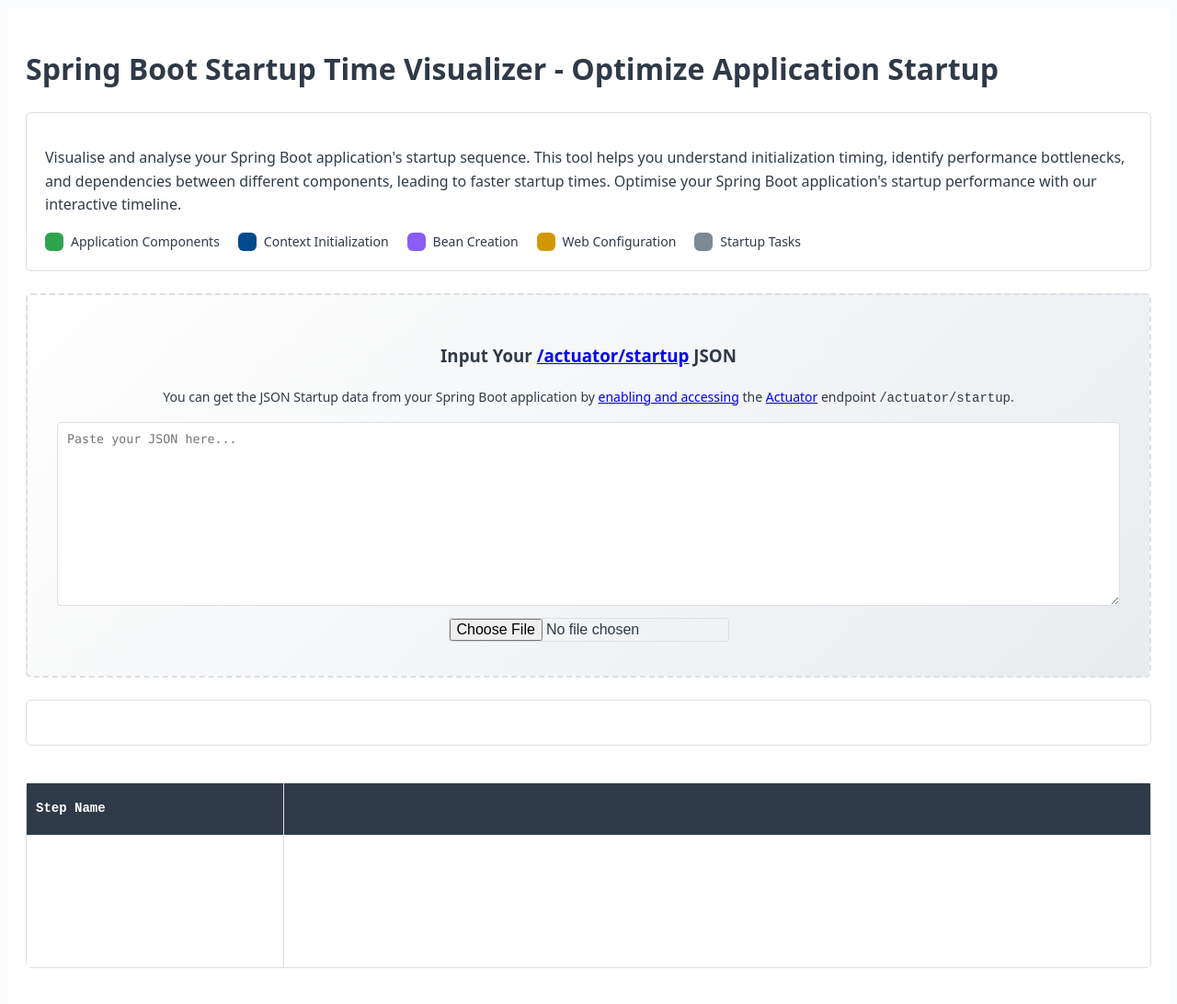
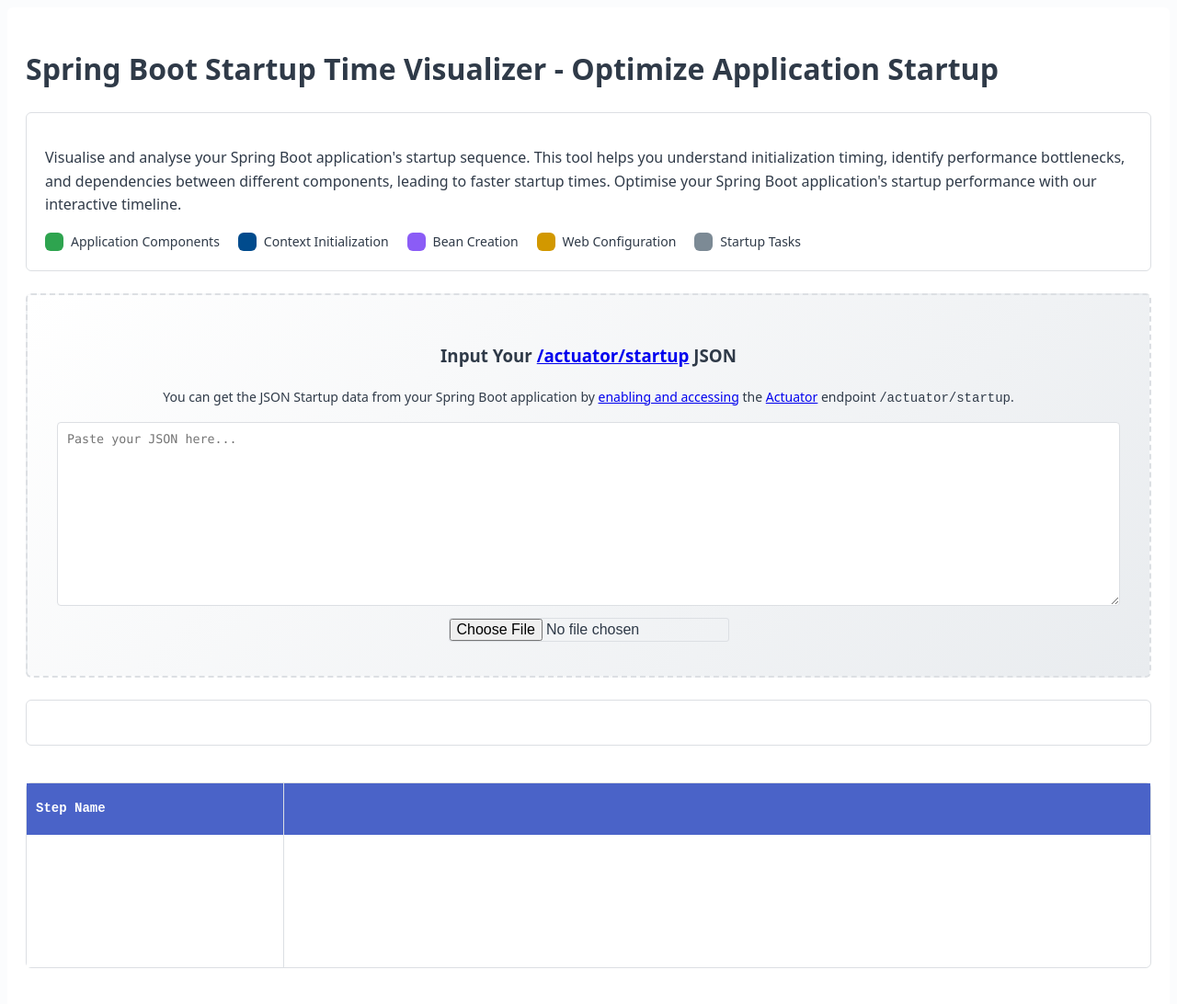
Before and after one commit to Dhi13man/spring_tools, a plain HTML site: page startup_timeline/src/index.html in a window 1280 px wide. Shown: the whole page at 92% size. Drawn offline with Linux system fonts and the light colour scheme.

Commit message:
Add Buy Me a Coffee widget and update primary color variable for improved branding

```diff
--- a/startup_timeline/src/index.html
+++ b/startup_timeline/src/index.html
@@ -59,5 +59,6 @@
       </div>
     </div>
     <script src="scripts/timeline.js"></script>
+    <script data-name="BMC-Widget" data-cfasync="false" src="https://cdnjs.buymeacoffee.com/1.0.0/widget.prod.min.js" data-id="dhi13man" data-description="Support me on Buy me a coffee!" data-message="" data-color="#5F7FFF" data-position="Right" data-x_margin="18" data-y_margin="18"></script>
   </body>
 </html>
--- a/startup_timeline/src/styles/main.css
+++ b/startup_timeline/src/styles/main.css
@@ -1,10 +1,9 @@
 :root {
   --background: #fbfcfd;
-  --beans: var(--timeline-beans);
   --border: #dcdfe3;
   --font-mono: ui-monospace, SFMono-Regular, Menlo, Monaco, Consolas, monospace;
   --font-sans: system-ui, -apple-system, sans-serif;
-  --primary: #2f3a48;
+  --primary: #4a63c8;
   --radius: 6px;
   --shadow-sm: 0 1px 2px 0 rgb(0 0 0 / 0.05);
   --shadow: 0 4px 6px -1px rgb(0 0 0 / 0.1);
```
